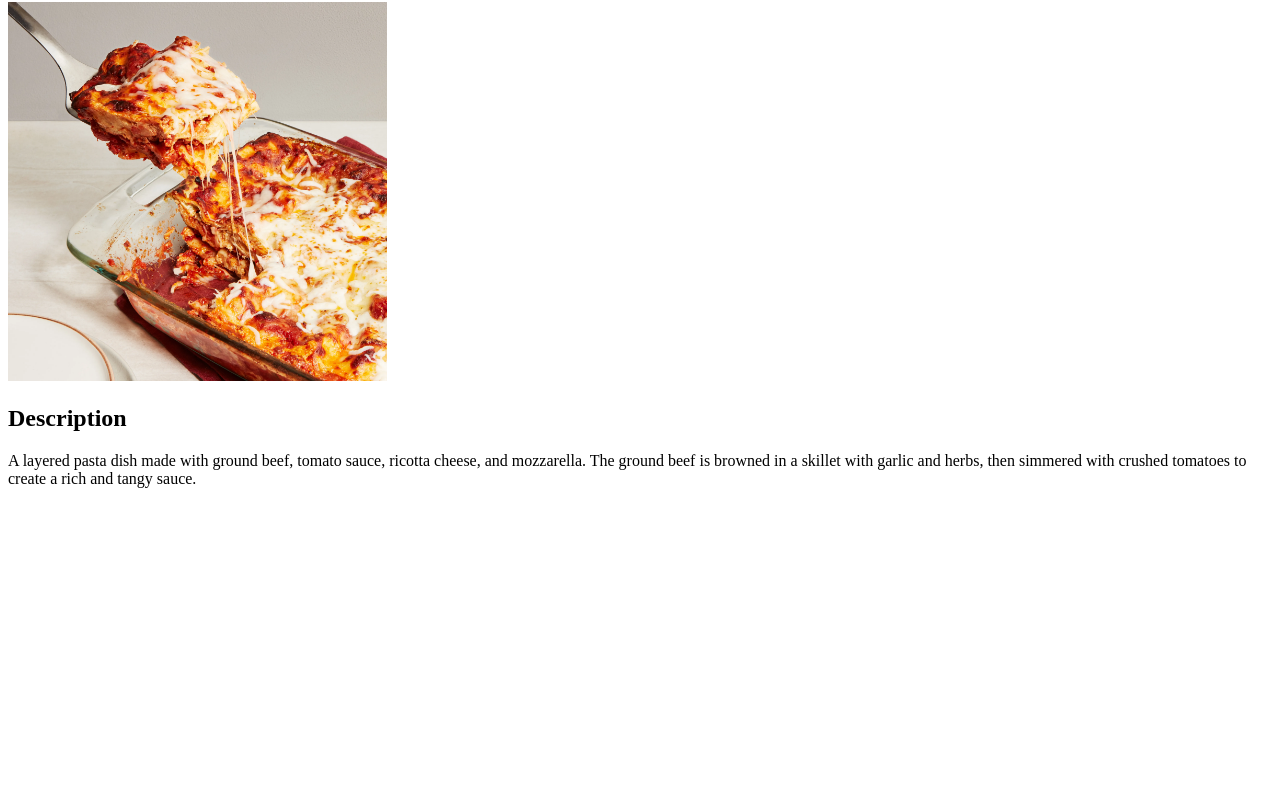
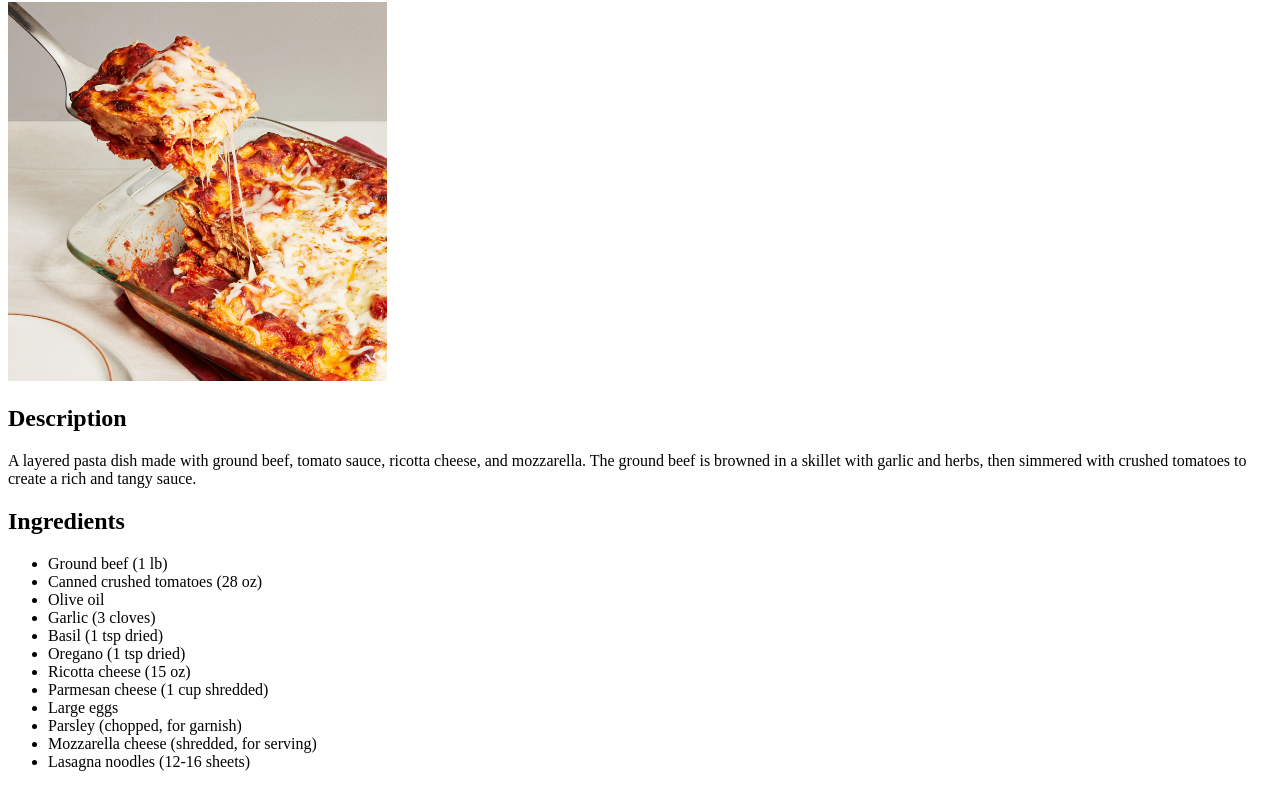
Before and after one commit to bsp0109/odin-recipes, a plain HTML site: page recipes/lasagna/lasagna.html in a window 1280 px wide. Shown: the part 78-865 px from the top of the page. Before the commit the page ends 800 px from the top, so only its background shows below. Drawn offline with Linux system fonts and the light colour scheme.

Commit message:
Added ingredients generated with llama too

```diff
--- a/recipes/lasagna/lasagna.html
+++ b/recipes/lasagna/lasagna.html
@@ -15,6 +15,21 @@
   <p>A layered pasta dish made with ground beef, tomato sauce, ricotta cheese, and mozzarella. The ground beef is
     browned in a skillet with garlic and herbs, then simmered with crushed tomatoes to create a rich and tangy sauce.
   </p>
+  <h2>Ingredients</h2>
+  <ul>
+    <li>Ground beef (1 lb)</li>
+    <li>Canned crushed tomatoes (28 oz)</li>
+    <li>Olive oil</li>
+    <li>Garlic (3 cloves)</li>
+    <li>Basil (1 tsp dried)</li>
+    <li>Oregano (1 tsp dried)</li>
+    <li>Ricotta cheese (15 oz)</li>
+    <li>Parmesan cheese (1 cup shredded)</li>
+    <li>Large eggs</li>
+    <li>Parsley (chopped, for garnish)</li>
+    <li>Mozzarella cheese (shredded, for serving)</li>
+    <li>Lasagna noodles (12-16 sheets)</li>
+  </ul>
 </body>
 
 </html>
```
